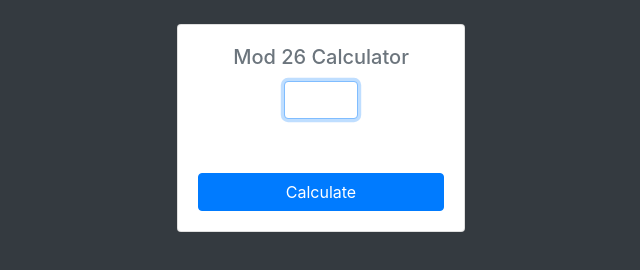
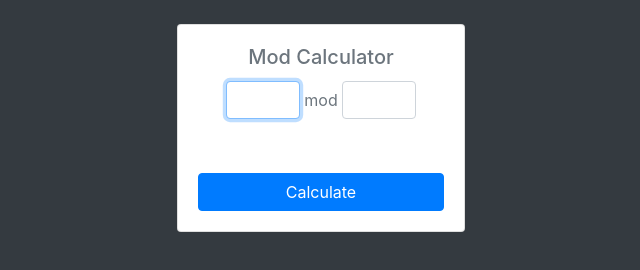
Before and after one commit to HasanQari/mod-calculator, a plain HTML site: page index.html in a window 1280 px wide. Shown: the whole page, without its empty margins (319-959 px from the left). Drawn offline with nearby package versions, Linux system fonts and the light colour scheme.

Commit message:
general mod now

```diff
--- a/index.html
+++ b/index.html
@@ -10,7 +10,7 @@
     <link rel="stylesheet" href="https://stackpath.bootstrapcdn.com/bootstrap/4.3.1/css/bootstrap.min.css"
         integrity="sha384-ggOyR0iXCbMQv3Xipma34MD+dH/1fQ784/j6cY/iJTQUOhcWr7x9JvoRxT2MZw1T" crossorigin="anonymous">
 
-    <title>Mod 26 Calculator</title>
+    <title>Mod Calculator</title>
 </head>
 
 <body class="p-4 mb-2 bg-dark text-white">
@@ -18,9 +18,13 @@
         <div class="card text-center text-muted mx-auto align-middle"
             style="width: 18rem;display: flex;justify-content: center;align-items: center;">
             <div class="card-body">
-                <h5 class="card-title">Mod 26 Calculator</h5>
-                <input type="text" id="num" class="form-control mx-auto mb-2" required autofocus=""
-                    style="width: 30%;text-align: center;">
+                <h5 class="card-title">Mod Calculator</h5>
+                <div style="display: inline;">
+                    <input type="text" id="num" class="form-control mx-auto mb-2 d-inline" required autofocus=""
+                        style="width: 30%;text-align: center;"> mod
+                    <input type="text" id="mod" class="form-control mx-auto mb-2 d-inline" required autofocus=""
+                        style="width: 30%;text-align: center;">
+                </div>
                 <input type="text" id="Result" class="form-control mx-auto bg-white mb-2" readonly
                     style="border: none;width: 50%;text-align: center;">
                 <button class="btn btn-primary btn-block" onclick="mod()">Calculate</button>
@@ -32,9 +36,10 @@
     <script>
         function mod() {
             let n = Number(document.querySelector("#num").value);
+            let m = Number(document.querySelector("#mod").value);
             let i;
-            for (i = 0; i < 26; i++) {
-                if ((n * i) % 26 === 1) {
+            for (i = 0; i < m; i++) {
+                if ((n * i) % m === 1) {
                     document.getElementById("Result").value = i;
                     break
                 }
```
